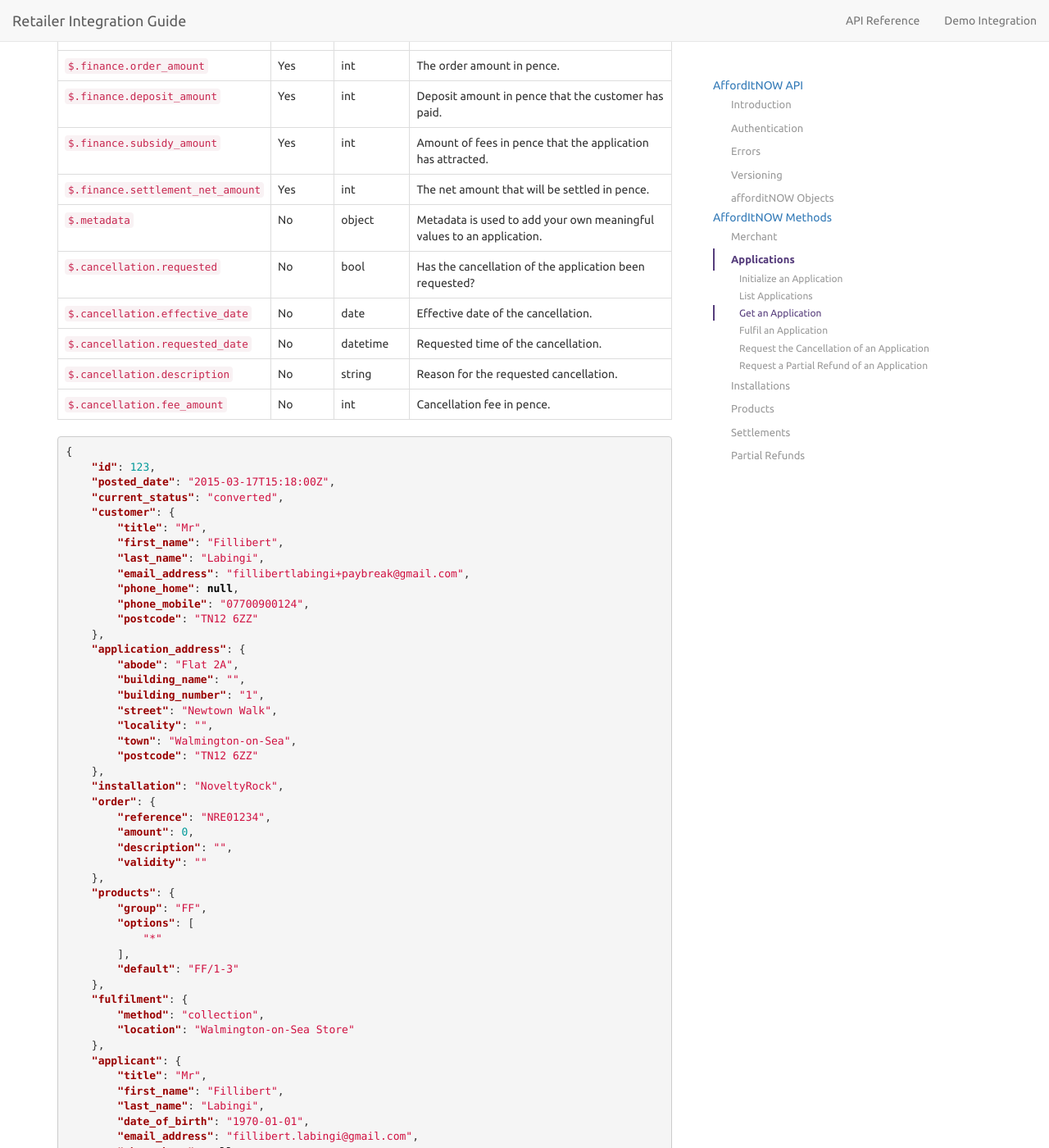
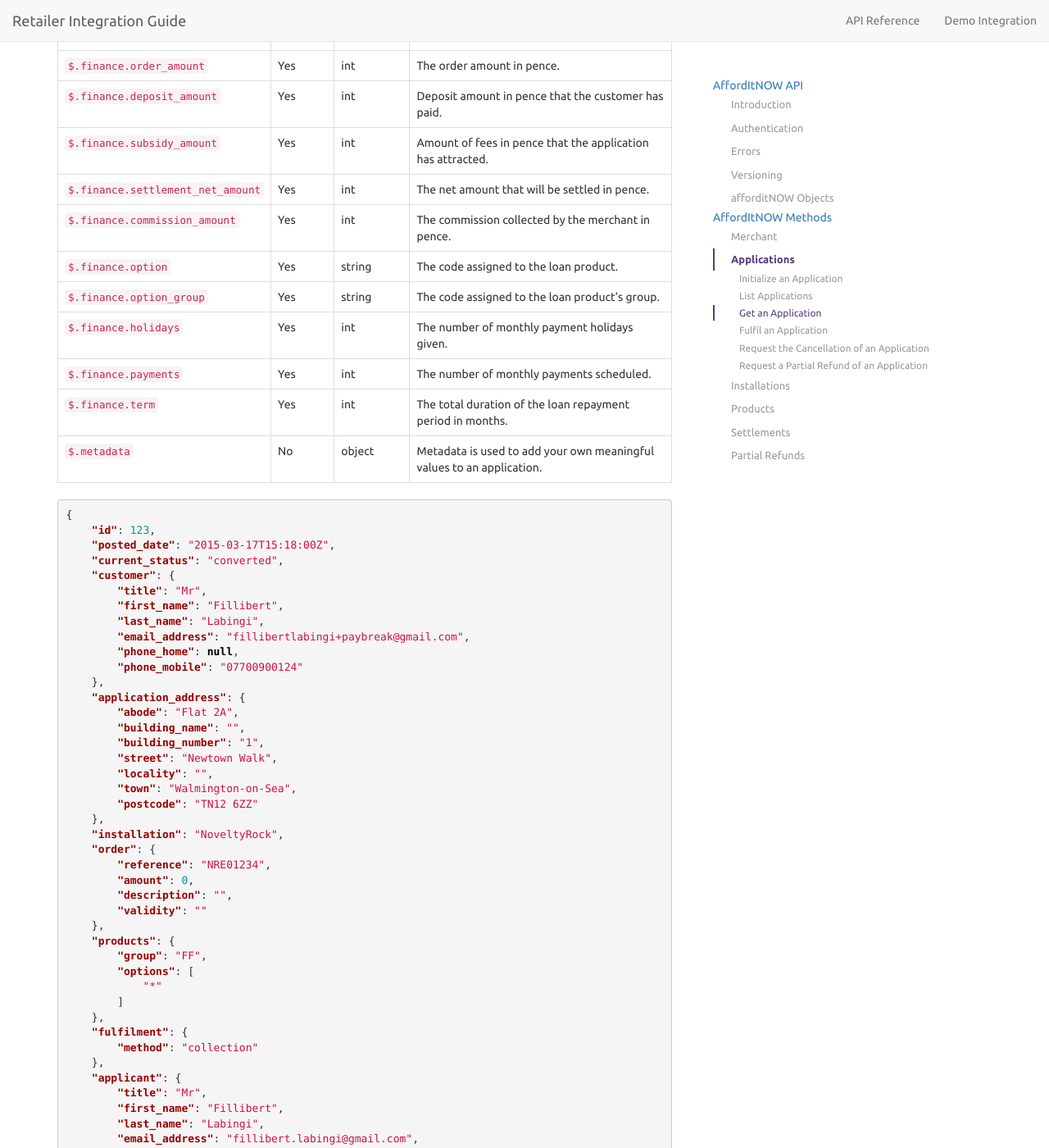
Before and after one commit to PayBreak/retailer-integration-guide, a Jekyll site: the page built from api/index.md, in a window 1280 px wide and 1400 px high, scrolled down 11497 px. Shown: the whole window at 82% size. Built offline with Jekyll 4.4.1, drawn with Linux system fonts in a browser that asks for light colours; nearby versions of some CDN libraries; Markdown is read by kramdown in place of the engine named in the settings; some of the changed text lies outside the part shown.

Commit message:
Retail Integration Guide updated

````diff
--- a/_includes/v4/applications_get.md
+++ b/_includes/v4/applications_get.md
@@ -25,12 +25,13 @@ Name | Required | Type | Description
 `$.finance.deposit_amount` | Yes | int | Deposit amount in pence that the customer has paid.
 `$.finance.subsidy_amount` | Yes | int | Amount of fees in pence that the application has attracted.
 `$.finance.settlement_net_amount` | Yes | int | The net amount that will be settled in pence.
+`$.finance.commission_amount` | Yes | int | The commission collected by the merchant in pence.
+`$.finance.option` | Yes | string | The code assigned to the loan product.
+`$.finance.option_group` | Yes | string | The code assigned to the loan product's group.
+`$.finance.holidays` | Yes | int | The number of monthly payment holidays given.
+`$.finance.payments` | Yes | int | The number of monthly payments scheduled.
+`$.finance.term` | Yes | int |The total duration of the loan repayment period in months.
 `$.metadata` | No | object | Metadata is used to add your own meaningful values to an application.
-`$.cancellation.requested` | No | bool | Has the cancellation of the application been requested?
-`$.cancellation.effective_date` | No | date | Effective date of the cancellation.
-`$.cancellation.requested_date` | No | datetime | Requested time of the cancellation.
-`$.cancellation.description` | No | string | Reason for the requested cancellation.
-`$.cancellation.fee_amount` | No | int | Cancellation fee in pence.
 
 ```json
 {
@@ -43,8 +44,7 @@ Name | Required | Type | Description
         "last_name": "Labingi",
         "email_address": "fillibertlabingi+paybreak@gmail.com",
         "phone_home": null,
-        "phone_mobile": "07700900124",
-        "postcode": "TN12 6ZZ"
+        "phone_mobile": "07700900124"
     },
     "application_address": {
         "abode": "Flat 2A",
@@ -66,18 +66,15 @@ Name | Required | Type | Description
         "group": "FF",
         "options": [
             "*"
-        ],
-        "default": "FF/1-3"
+        ]
     },
     "fulfilment": {
-        "method": "collection",
-        "location": "Walmington-on-Sea Store"
+        "method": "collection"
     },
     "applicant": {
         "title": "Mr",
         "first_name": "Fillibert",
         "last_name": "Labingi",
-        "date_of_birth": "1970-01-01",
         "email_address": "fillibert.labingi@gmail.com",
         "phone_home": null,
         "phone_mobile": "07700900123",
@@ -88,19 +85,18 @@ Name | Required | Type | Description
         "order_amount": 0,
         "deposit_amount": 0,
         "subsidy_amount": 0,
-        "settlement_net_amount": 0
+        "settlement_net_amount": 0,
+        "commission_amount": 0,
+        "option": "AIN1-10",
+        "option_group": "FF",
+        "holidays": 1,
+        "payments": 10,
+        "term": 11
     },
     "metadata": {
         "you": "do",
         "what_ever": "you",
         "want": 2
-    },
-    "cancellation" : {
-        "requested": true,
-        "effective_date": "2015-03-18",
-        "requested_date": "2015-03-18T12:00:00+01:00",
-        "description": "Items are out of stock and the customer wishes to cancel",
-        "fee_amount" : 900
     }
 }
 ```
````
